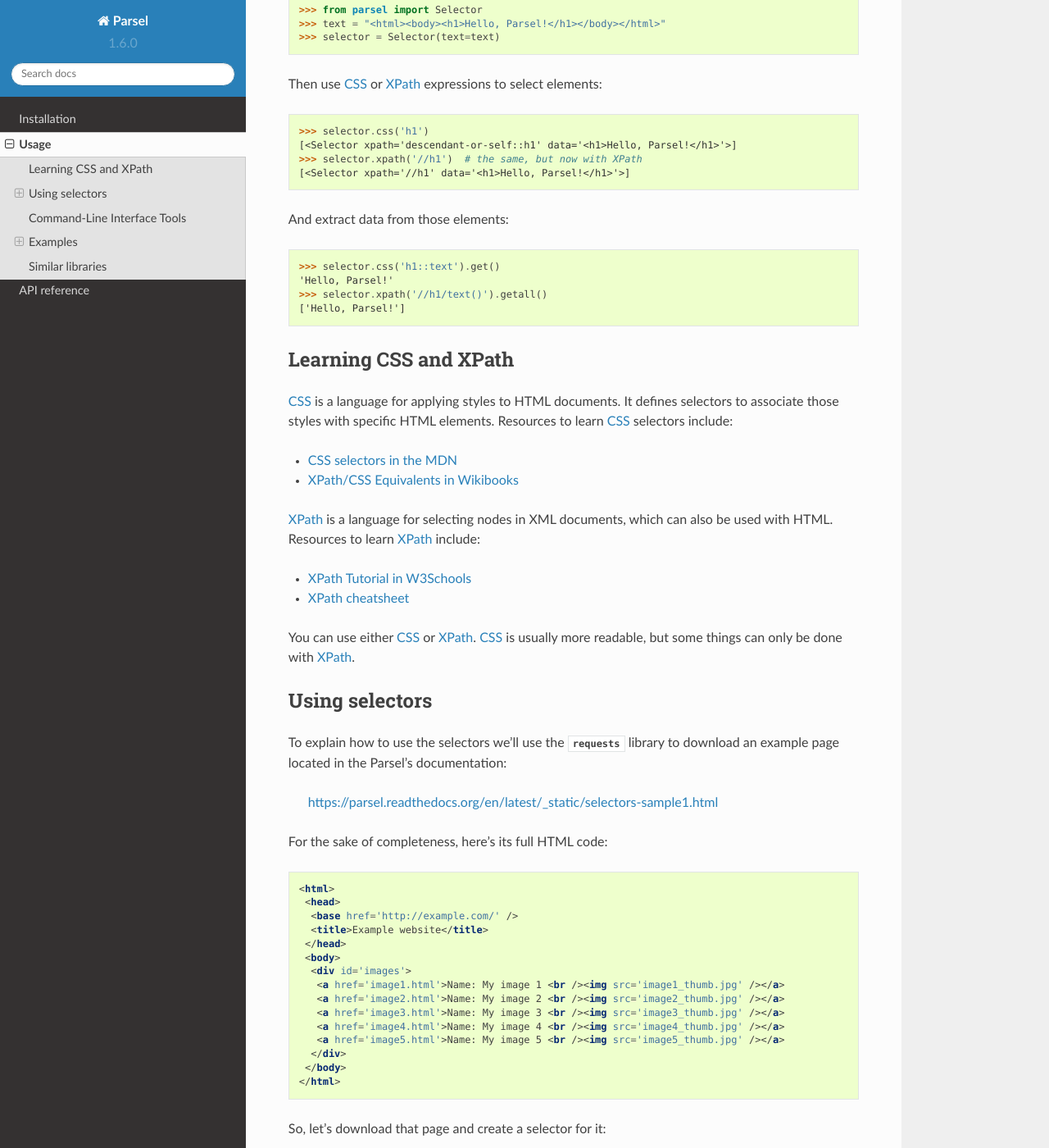
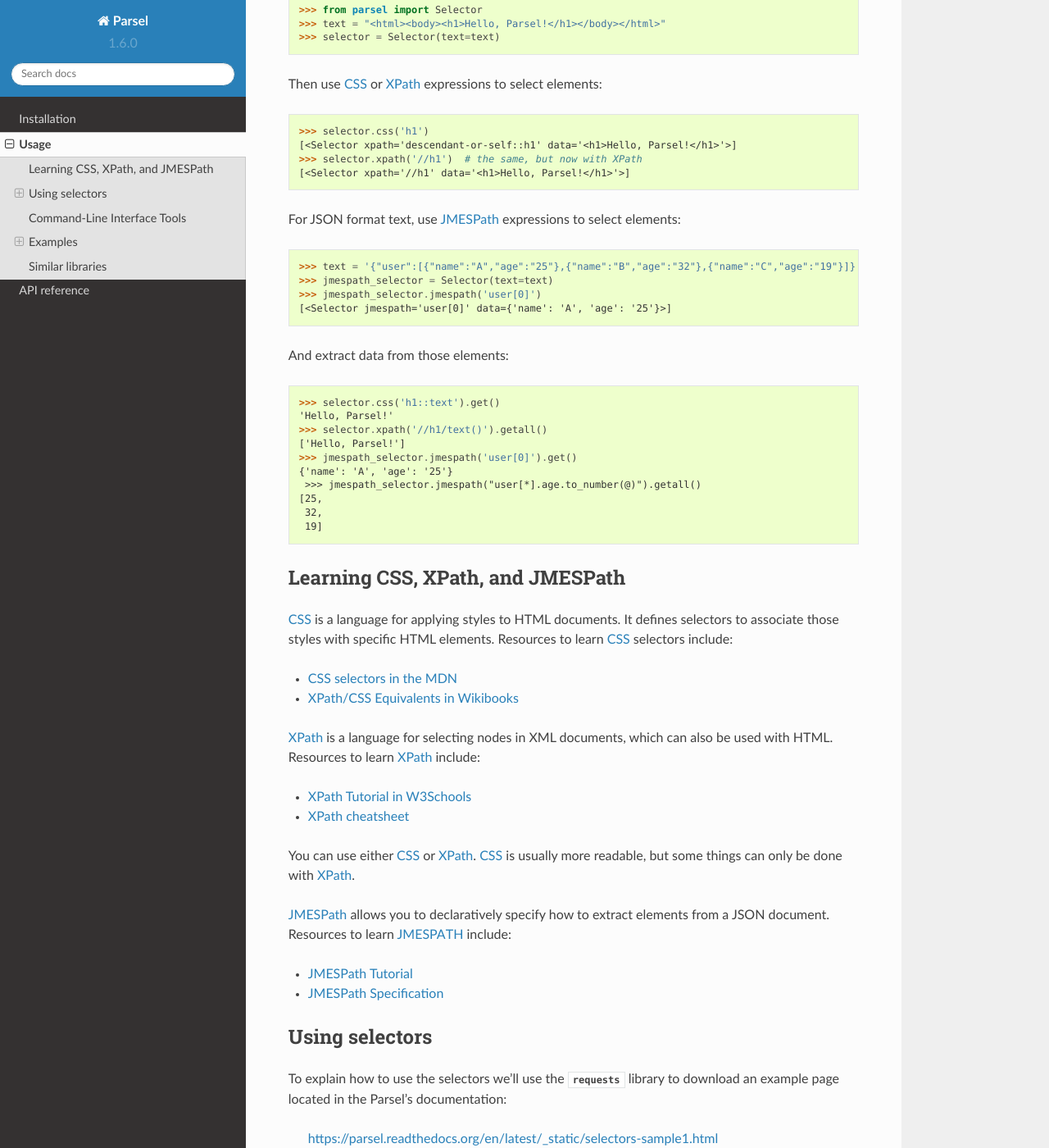
Before and after one commit to scrapy/parsel, a Sphinx documentation site: the page built from docs/usage.rst, in a window 1280 px wide and 1400 px high, scrolled down 218 px. Shown: the whole window at 82% size. Built offline with Sphinx 7.4.7 and the Read the Docs theme 2.0.0, drawn with Linux system fonts in a browser that asks for light colours; some of the changed text lies outside the part shown.

Commit message:
bring jmespath closer to other selectors

```diff
--- a/docs/usage.rst
+++ b/docs/usage.rst
@@ -18,18 +18,34 @@ Then use `CSS`_ or `XPath`_ expressions to select elements::
     >>> selector.xpath('//h1')  # the same, but now with XPath
     [<Selector xpath='//h1' data='<h1>Hello, Parsel!</h1>'>]
 
+For JSON format text, use `JMESPath`_ expressions to select elements::
+
+    >>> text = '{"user":[{"name":"A","age":"25"},{"name":"B","age":"32"},{"name":"C","age":"19"}]}'
+    >>> jmespath_selector = Selector(text=text)
+    >>> jmespath_selector.jmespath('user[0]')
+    [<Selector jmespath='user[0]' data={'name': 'A', 'age': '25'}>]
+
 And extract data from those elements::
 
     >>> selector.css('h1::text').get()
     'Hello, Parsel!'
     >>> selector.xpath('//h1/text()').getall()
     ['Hello, Parsel!']
+    >>> jmespath_selector.jmespath('user[0]').get()
+    {'name': 'A', 'age': '25'}
+     >>> jmespath_selector.jmespath("user[*].age.to_number(@)").getall()
+    [25,
+     32,
+     19]
+
+
 
 .. _CSS: https://www.w3.org/TR/selectors
 .. _XPath: https://www.w3.org/TR/xpath
+.. _JMESPath: https://jmespath.org/
 
-Learning CSS and XPath
-======================
+Learning CSS, XPath, and JMESPath
+=================================
 
 `CSS`_ is a language for applying styles to HTML documents. It defines
 selectors to associate those styles with specific HTML elements. Resources to
@@ -49,10 +65,19 @@ used with HTML. Resources to learn XPath_ include:
 You can use either CSS_ or XPath_. CSS_ is usually more readable, but some
 things can only be done with XPath_.
 
+`JMESPath`_ allows you to declaratively specify how to extract elements from a JSON document.
+Resources to learn JMESPATH_ include:
+
+-   `JMESPath Tutorial`_
+
+-   `JMESPath Specification`_
+
 .. _CSS selectors in the MDN: https://developer.mozilla.org/en-US/docs/Learn/CSS/Building_blocks/Selectors
 .. _XPath cheatsheet: https://devhints.io/xpath
 .. _XPath Tutorial in W3Schools: https://www.w3schools.com/xml/xpath_intro.asp
 .. _XPath/CSS Equivalents in Wikibooks: https://en.wikibooks.org/wiki/XPath/CSS_Equivalents
+.. _JMESPath Tutorial: https://jmespath.org/tutorial.html
+.. _JMESPath Specification: https://jmespath.org/specification.html
 
 
 Using selectors
```
Also changed, not shown: other parts of docs/usage.rst (+0 -25 lines).
